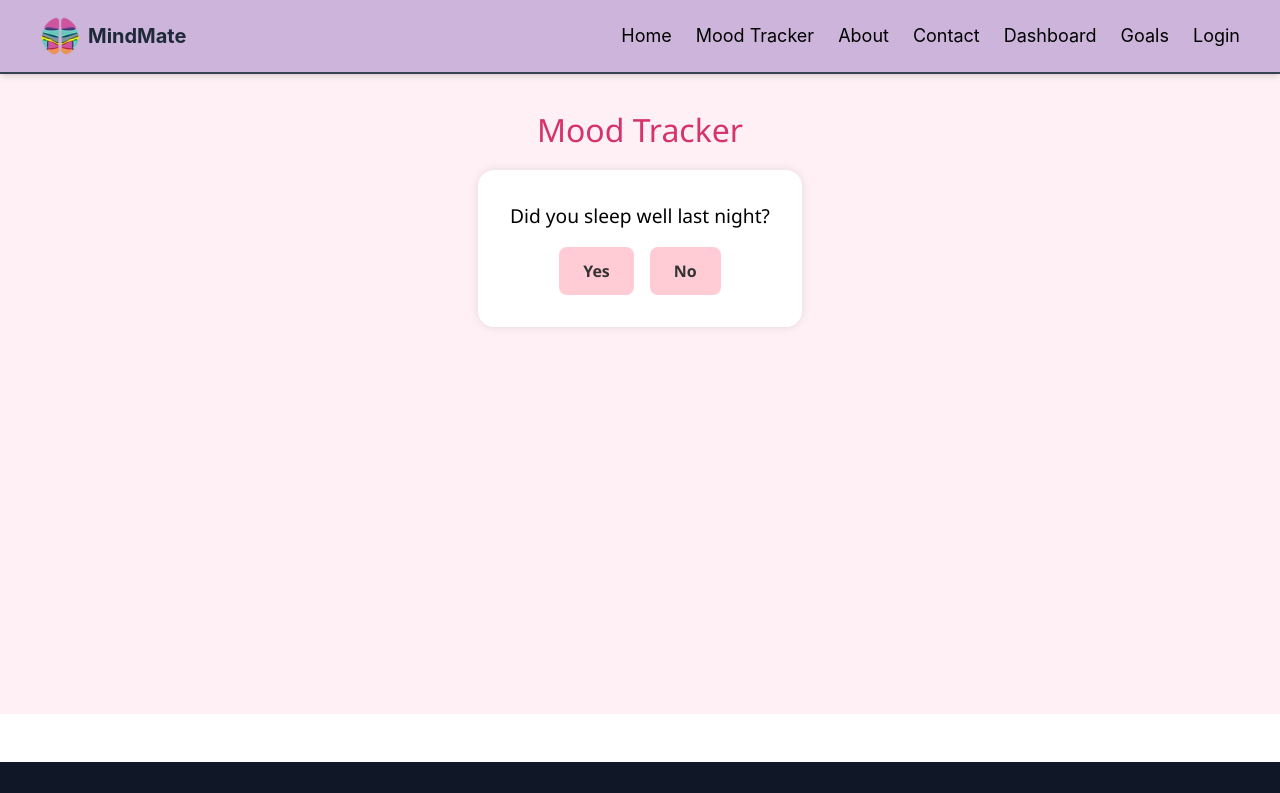
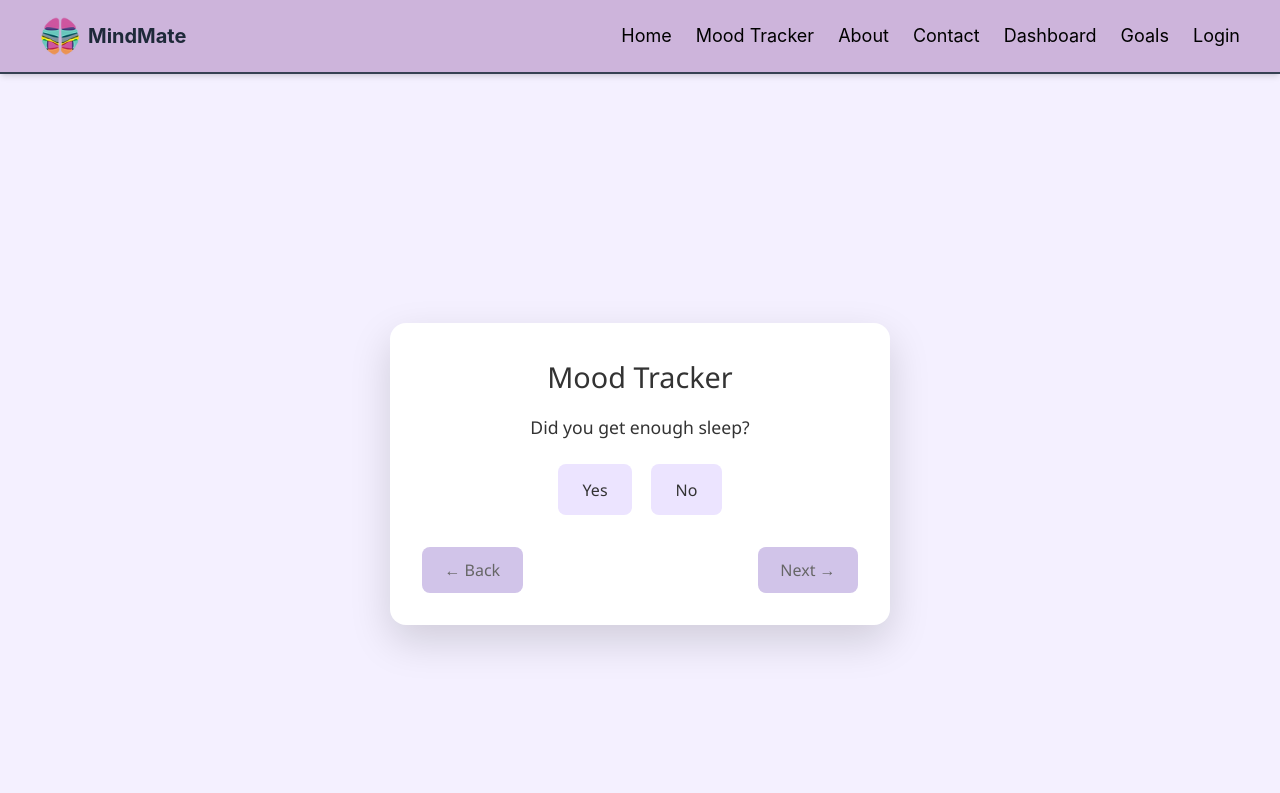
Before and after one commit to Gayatripatil1908/icp10.11-react-1-MindMate, a React (Vite) app: page /moodtracker in a window 1280 px wide. Shown: the top 793 px of the page. Built offline with nearby package versions, Linux system fonts and the light colour scheme.

Commit message:
bg colour changed

```diff
--- a/src/views/moodtracker/MoodTracker.jsx
+++ b/src/views/moodtracker/MoodTracker.jsx
@@ -1,133 +1,263 @@
-import React, { useState } from 'react';
-import { FaSmile, FaFrown, FaMeh, FaAngry, FaTired } from 'react-icons/fa';
+// MoodTracker.jsx
+
+import React, { useState } from "react";
+import {
+  FaSmile,
+  FaFrown,
+  FaAngry,
+  FaMeh,
+  FaTired,
+} from "react-icons/fa";
 
 const MoodTracker = () => {
-  const [questionIndex, setQuestionIndex] = useState(0);
-  const [answers, setAnswers] = useState([]);
-  const [finalMood, setFinalMood] = useState(null);
-
   const questions = [
-    "Did you sleep well last night?",
-    "Do you feel energetic today?",
-    "Are you excited about anything today?",
-    "Have you felt stressed recently?",
-    "Do you feel like talking to someone right now?"
+    "Did you get enough sleep?",
+    "Are you feeling stressed today?",
+    "Did you have any positive interactions today?",
   ];
 
-  const options = ['Yes', 'No'];
+  const moods = [
+    { icon: <FaSmile color="#fdd835" />, label: "Happy" },
+    { icon: <FaFrown color="#64b5f6" />, label: "Sad" },
+    { icon: <FaAngry color="#e53935" />, label: "Angry" },
+    { icon: <FaMeh color="#ffb74d" />, label: "Neutral" },
+    { icon: <FaTired color="#9575cd" />, label: "Tired" },
+  ];
 
-  const moodsMap = {
-    'Happy': <FaSmile color="orange" size={48} />,
-    'Sad': <FaFrown color="blue" size={48} />,
-    'Neutral': <FaMeh color="gray" size={48} />,
-    'Angry': <FaAngry color="red" size={48} />,
-    'Tired': <FaTired color="purple" size={48} />
+  const [step, setStep] = useState(0);
+  const [answers, setAnswers] = useState(Array(questions.length).fill(null));
+  const [detectedMood, setDetectedMood] = useState(null);
+  const [note, setNote] = useState("");
+
+  const handleAnswer = (value) => {
+    const updatedAnswers = [...answers];
+    updatedAnswers[step] = value;
+    setAnswers(updatedAnswers);
   };
 
-  const calculateMood = () => {
-    const yesCount = answers.filter(a => a === 'Yes').length;
-    const noCount = answers.length - yesCount;
-
-    if (yesCount >= 4) return 'Happy';
-    if (yesCount === 3) return 'Neutral';
-    if (yesCount === 2) return 'Tired';
-    if (yesCount === 1) return 'Sad';
-    return 'Angry';
-  };
-
-  const handleAnswer = (answer) => {
-    const updatedAnswers = [...answers, answer];
-    setAnswers(updatedAnswers);
-
-    if (questionIndex + 1 < questions.length) {
-      setQuestionIndex(questionIndex + 1);
+  const nextStep = () => {
+    if (step < questions.length - 1) {
+      setStep(step + 1);
     } else {
-      const mood = calculateMood(updatedAnswers);
-      setFinalMood(mood);
+      detectMood(answers);
     }
   };
 
+  const prevStep = () => {
+    if (step > 0) setStep(step - 1);
+  };
+
+  const detectMood = (answers) => {
+    let score = 0;
+    answers.forEach((a) => {
+      if (a === "yes") score++;
+    });
+
+    if (score === 3) setDetectedMood("Happy");
+    else if (score === 2) setDetectedMood("Neutral");
+    else if (score === 1) setDetectedMood("Tired");
+    else setDetectedMood("Sad");
+  };
+
   return (
-    <div style={styles.container}>
-      <h2 style={styles.heading}>Mood Tracker</h2>
+    <div className="tracker-container">
+      <div className="card bounce-in">
+        {!detectedMood ? (
+          <div className="question-content">
+            <h2>Mood Tracker</h2>
+            <p>{questions[step]}</p>
+            <div className="btn-group">
+              <button
+                className={answers[step] === "yes" ? "active" : ""}
+                onClick={() => handleAnswer("yes")}
+              >
+                Yes
+              </button>
+              <button
+                className={answers[step] === "no" ? "active" : ""}
+                onClick={() => handleAnswer("no")}
+              >
+                No
+              </button>
+            </div>
 
-      {!finalMood ? (
-        <div style={styles.questionBox}>
-          <p style={styles.question}>{questions[questionIndex]}</p>
-          <div style={styles.options}>
-            {options.map(option => (
+            <div className="step-buttons">
+              <button disabled={step === 0} onClick={prevStep}>
+                ← Back
+              </button>
               <button
-                key={option}
-                onClick={() => handleAnswer(option)}
-                style={styles.button}
+                disabled={!answers[step]}
+                onClick={nextStep}
               >
-                {option}
+                {step === questions.length - 1 ? "Submit" : "Next →"}
               </button>
-            ))}
+            </div>
           </div>
-        </div>
-      ) : (
-        <div style={styles.resultBox}>
-          <p style={styles.resultText}>Your mood today is:</p>
-          <div>{moodsMap[finalMood]}</div>
-          <h3 style={{ marginTop: '1rem' }}>{finalMood}</h3>
-        </div>
-      )}
+        ) : (
+          <div className="result-content">
+            <h2>Your Mood</h2>
+            <p>You might be feeling:</p>
+            <h3>
+              {moods.find((m) => m.label === detectedMood)?.icon} {detectedMood}
+            </h3>
+
+            <textarea
+              placeholder="Add a note (optional)"
+              value={note}
+              onChange={(e) => setNote(e.target.value)}
+            />
+
+            <button
+              onClick={() => {
+                setStep(0);
+                setAnswers(Array(questions.length).fill(null));
+                setDetectedMood(null);
+                setNote("");
+              }}
+            >
+              Track Again
+            </button>
+          </div>
+        )}
+      </div>
+
+      <style>{`
+        .tracker-container {
+          background-color: #F4F0FF;
+          min-height: 100vh;
+          display: flex;
+          align-items: center;
+          justify-content: center;
+          padding: 2rem;
+          font-family: 'Segoe UI', sans-serif;
+          color: #333;
+        }
+
+        .bounce-in {
+          animation: bounce 0.6s ease;
+        }
+
+        @keyframes bounce {
+          0% { transform: scale(0.95); opacity: 0; }
+          50% { transform: scale(1.03); opacity: 1; }
+          100% { transform: scale(1); }
+        }
+
+        .card {
+          width: 100%;
+          max-width: 500px;
+          background: #ffffff;
+          border-radius: 16px;
+          padding: 2rem;
+          box-shadow: 0 16px 40px rgba(0, 0, 0, 0.15);
+          transition: transform 0.3s;
+        }
+
+        h2 {
+          font-size: 1.8rem;
+          text-align: center;
+          margin-bottom: 1rem;
+        }
+
+        p {
+          text-align: center;
+          font-size: 1.1rem;
+        }
+
+        .btn-group {
+          display: flex;
+          justify-content: center;
+          gap: 1.2rem;
+          margin-top: 1.5rem;
+        }
+
+        .btn-group button {
+          padding: 0.7rem 1.4rem;
+          font-size: 1rem;
+          border: 2px solid transparent;
+          border-radius: 8px;
+          cursor: pointer;
+          background-color: #ece4ff;
+          transition: all 0.3s ease;
+        }
+
+        .btn-group button.active {
+          background-color: #d1c4e9;
+          font-weight: bold;
+          border-color: #9575cd;
+        }
+
+        .btn-group button:hover {
+          background-color: #e0d7ff;
+          transform: translateY(-2px);
+        }
+
+        .step-buttons {
+          margin-top: 2rem;
+          display: flex;
+          justify-content: space-between;
+        }
+
+        .step-buttons button {
+          padding: 0.7rem 1.4rem;
+          font-size: 1rem;
+          border: none;
+          border-radius: 8px;
+          cursor: pointer;
+          background-color: #9575cd;
+          color: white;
+          transition: all 0.3s ease-in-out;
+        }
+
+        .step-buttons button:hover {
+          background-color: #7e57c2;
+          transform: scale(1.05);
+        }
+
+        .step-buttons button:disabled {
+          background-color: #d1c4e9;
+          color: #666;
+          cursor: not-allowed;
+        }
+
+        .result-content h3 {
+          font-size: 1.6rem;
+          margin: 1rem 0;
+          display: flex;
+          justify-content: center;
+          align-items: center;
+          gap: 0.5rem;
+        }
+
+        textarea {
+          display: block;
+          width: 100%;
+          margin: 1rem 0;
+          padding: 0.6rem;
+          border-radius: 8px;
+          border: 1px solid #ccc;
+          resize: none;
+        }
+
+        .result-content button {
+          display: block;
+          margin: auto;
+          background-color: #e53935;
+          color: white;
+          padding: 0.6rem 1.4rem;
+          font-size: 1rem;
+          border: none;
+          border-radius: 8px;
+          cursor: pointer;
+        }
+
+        .result-content button:hover {
+          background-color: #d32f2f;
+          transform: scale(1.05);
+        }
+      `}</style>
     </div>
   );
 };
 
-// Inline CSS
-const styles = {
-  container: {
-    padding: '2rem',
-    textAlign: 'center',
-    fontFamily: "'Segoe UI', sans-serif",
-    background: '#fff0f6',
-    minHeight: '80vh'
-  },
-  heading: {
-    fontSize: '2rem',
-    marginBottom: '1rem',
-    color: '#d6336c'
-  },
-  questionBox: {
-    backgroundColor: '#fff',
-    borderRadius: '1rem',
-    padding: '2rem',
-    boxShadow: '0 0 10px rgba(0,0,0,0.1)',
-    display: 'inline-block'
-  },
-  question: {
-    fontSize: '1.2rem',
-    marginBottom: '1rem'
-  },
-  options: {
-    display: 'flex',
-    justifyContent: 'center',
-    gap: '1rem'
-  },
-  button: {
-    padding: '0.75rem 1.5rem',
-    fontSize: '1rem',
-    borderRadius: '0.5rem',
-    border: 'none',
-    cursor: 'pointer',
-    backgroundColor: '#ffccd5',
-    color: '#333',
-    fontWeight: 'bold'
-  },
-  resultBox: {
-    backgroundColor: '#fff3f6',
-    padding: '2rem',
-    borderRadius: '1rem',
-    display: 'inline-block',
-    boxShadow: '0 0 10px rgba(0,0,0,0.15)'
-  },
-  resultText: {
-    fontSize: '1.2rem',
-    marginBottom: '1rem'
-  }
-};
-
 export default MoodTracker;
```
